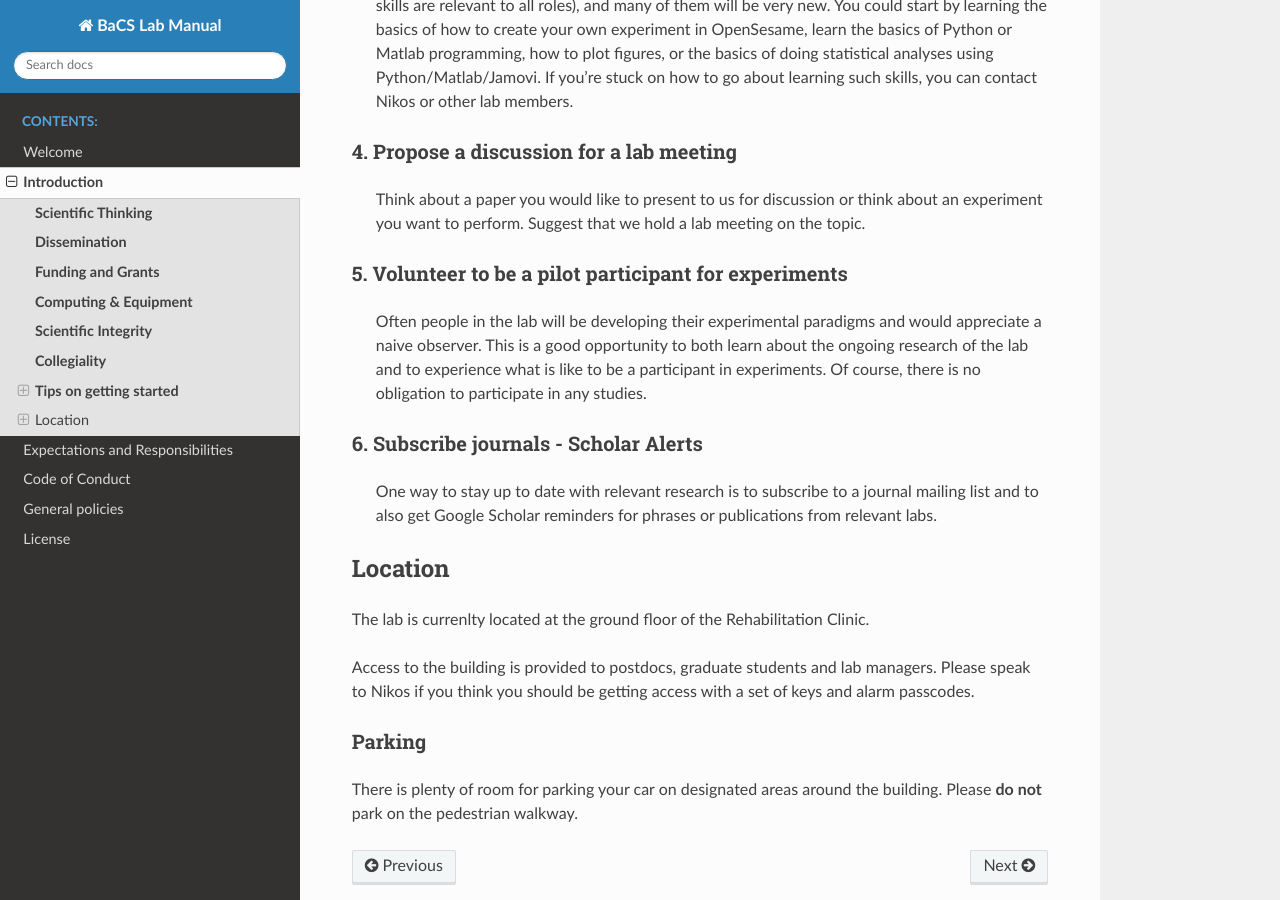
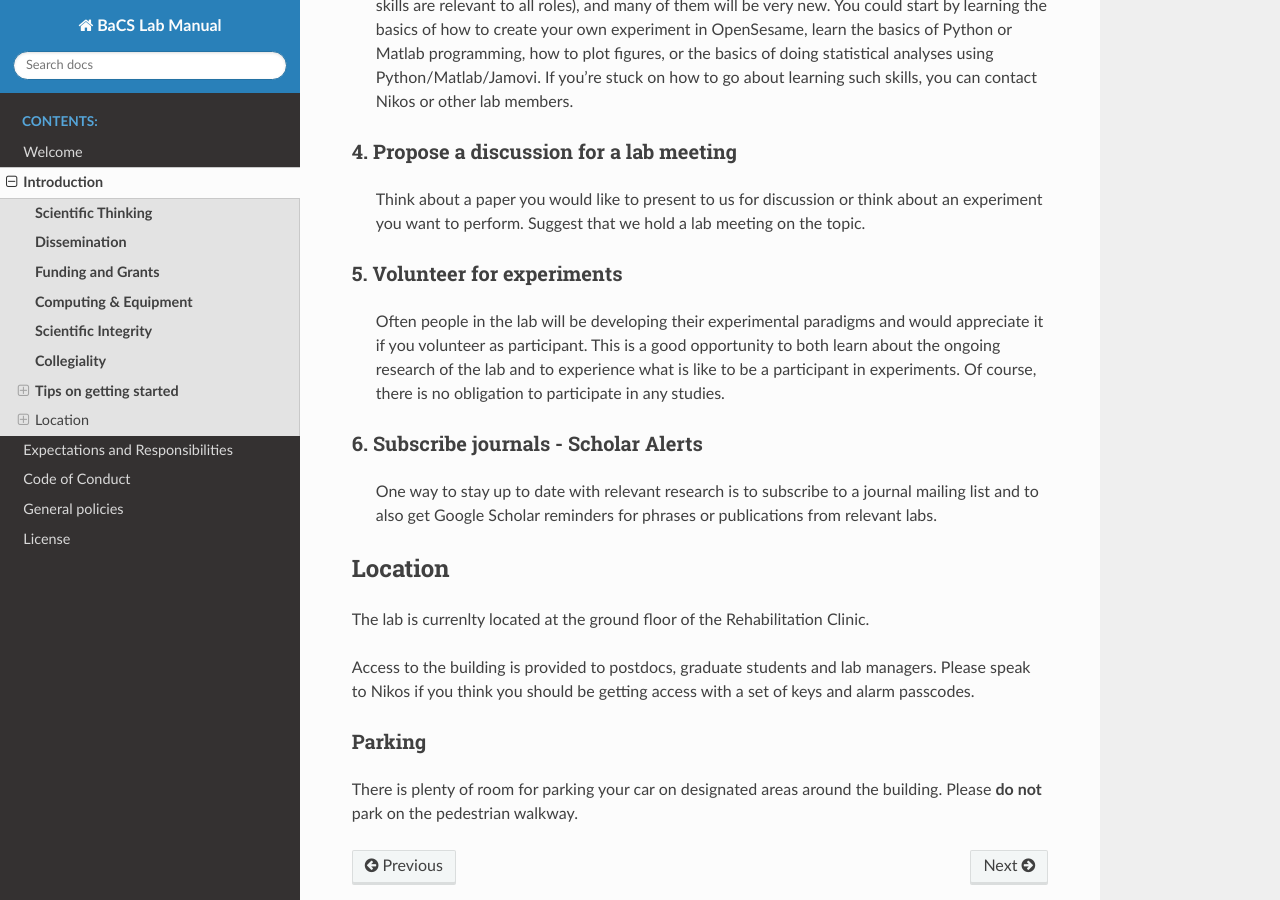
Before and after one commit to nkonstantinou/BaCS_lab_manual, a Sphinx documentation site: the page built from source/intro.rst, in a window 1280 px wide and 900 px high, scrolled down 1764 px. Built offline with Sphinx 7.4.7 and the Read the Docs theme 2.0.0, drawn with Linux system fonts in a browser that asks for light colours.

Commit message:
Update intro.rst

```diff
--- a/source/intro.rst
+++ b/source/intro.rst
@@ -83,10 +83,10 @@ It may be a bit daunting to understand how to start to be involved. Here are a f
    think about an experiment you want to perform.
    Suggest that we hold a lab meeting on the topic.
 
-5. **Volunteer to be a pilot participant for experiments**
+5. **Volunteer for experiments**
 ~~~~~~~~~~~~~~~~~~~~~~~~~~~~~~~~~~~~~~~~~~~~~~~~~~~~~~~~~~~~
    Often people in the lab will be developing their experimental paradigms
-   and would appreciate a naive observer.
+   and would appreciate it if you volunteer as participant.
    This is a good opportunity to both learn about the ongoing research of the lab
    and to experience what is like to be a participant in experiments.
    Of course, there is no obligation to participate in any studies.
```
